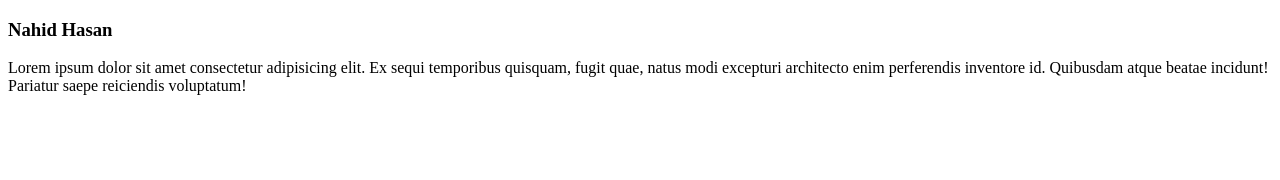
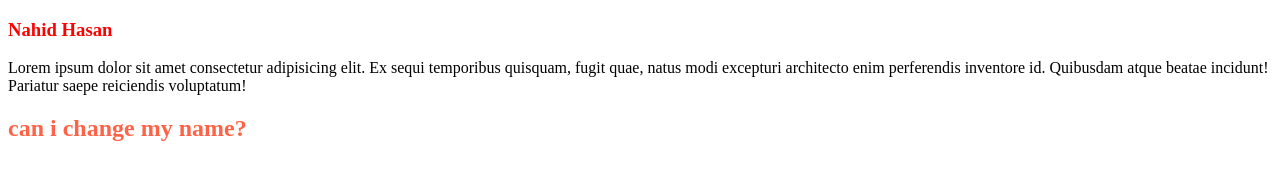
Before and after one commit to Nahid-Codex/thaird-repo, a plain HTML site: page third-repo.html in a window 1280 px wide. Drawn offline with Linux system fonts and the light colour scheme.

Commit message:
added the first blog

```diff
--- /dev/null
+++ b/styles/blog.css
@@ -0,0 +1,7 @@
+h3{
+    color: red;
+}
+
+h2{
+    color: tomato;
+}
--- a/third-repo.html
+++ b/third-repo.html
@@ -4,11 +4,15 @@
     <meta charset="UTF-8">
     <meta name="viewport" content="width=device-width, initial-scale=1.0">
     <title>Thaird repo</title>
+    <link rel="stylesheet" href="styles/blog.css">
 </head>
 <body>
     <h3>Nahid Hasan</h3>
     <p>
         Lorem ipsum dolor sit amet consectetur adipisicing elit. Ex sequi temporibus quisquam, fugit quae, natus modi excepturi architecto enim perferendis inventore id. Quibusdam atque beatae incidunt! Pariatur saepe reiciendis voluptatum!
     </p>
+    <h2>
+        can i change my name?
+    </h2>
 </body>
 </html>
```
